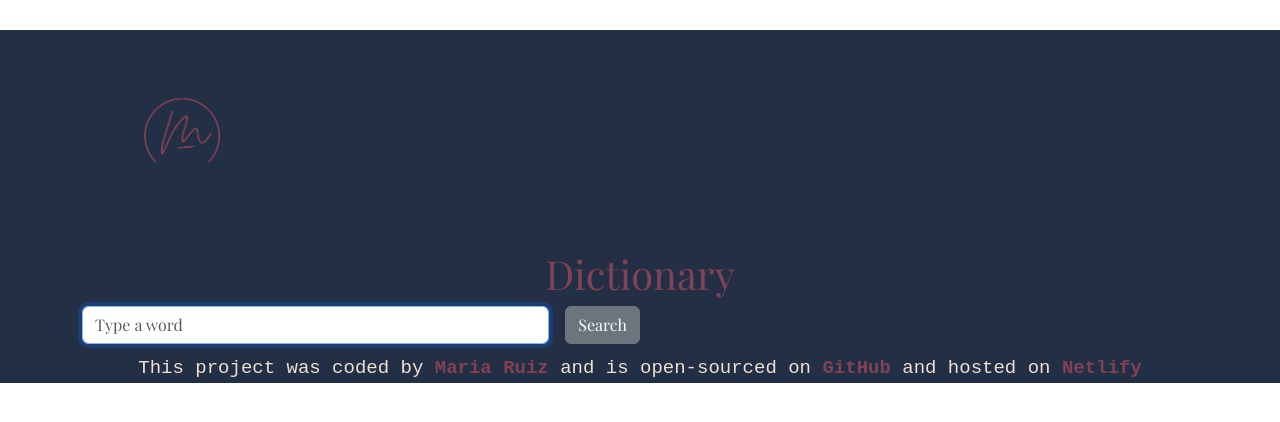
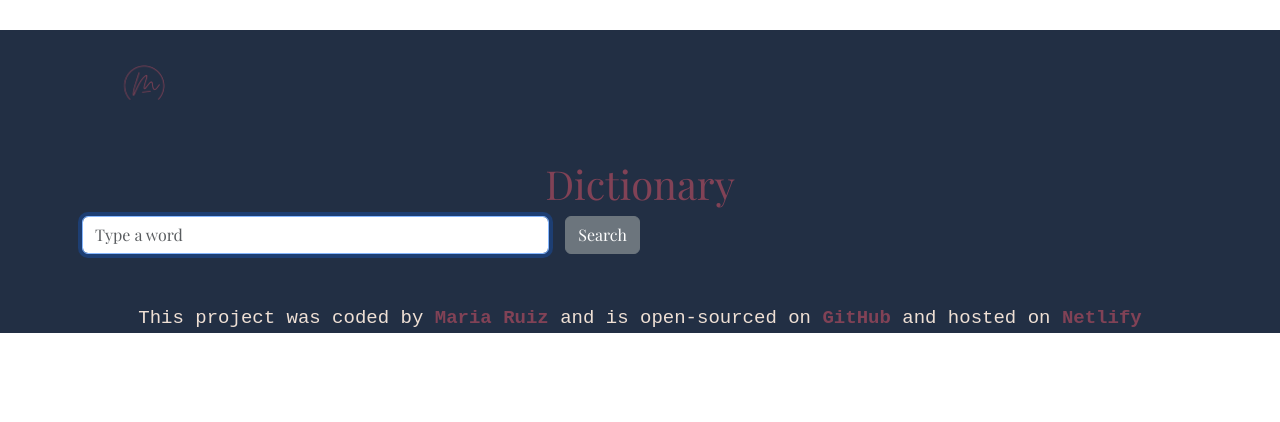
Before and after one commit to mariaruizgomez/dictionary-app, a React (Create React App) app: page / in a window 1280 px wide. Shown: the top 422 px of the page. Built offline with nearby package versions, Linux system fonts and the light colour scheme.

Commit message:
added some style

```diff
--- a/src/App.css
+++ b/src/App.css
@@ -1,27 +1,27 @@
 .App {
   text-align: center;
-  background-color: #222F44;
-  font-family: 'Playfair Display', serif;
+  background-color: #222f44;
+  font-family: "Playfair Display", serif;
 }
 
 h2 {
   color: #efe0d5;
-  font-family: 'Montserrat', sans-serif;
+  font-family: "Montserrat", sans-serif;
 }
 .App-header {
   margin: 30px 0;
 }
 .Personal-logo {
-  max-width: 190px;
+  max-width: 100px;
   display: block;
   margin: 20px;
-
 }
 
 .App footer {
   font-size: 19px;
   font-family: monospace;
   color: #efe0d5;
+  margin-top: 50px;
 }
 
 .App footer a {
--- a/src/App.js
+++ b/src/App.js
@@ -2,7 +2,7 @@ import logo from "./logo.png";
 import "./App.css";
 import Dictionary from "./Dictionary";
 
-function App() {
+export default function App() {
   return (
     <div className="App">
       <div className="container">
@@ -11,7 +11,6 @@ function App() {
         </header>
         <main className="main-content">
           <Dictionary />
-
         </main>
 
         <footer>
@@ -45,5 +44,3 @@ function App() {
     </div>
   );
 }
-
-export default App;
--- a/src/Dictionary.js
+++ b/src/Dictionary.js
@@ -4,12 +4,11 @@ import axios from "axios";
 import Results from "./Results";
 
 
-export default function Dictionary(props) {
+export default function Dictionary() {
   const [keyword, setKeyword] = useState("");
   const [results, setResults] = useState(null);
 
   function handleResponse(response) {
-
 
     setResults(response.data[0]);
   }
@@ -18,7 +17,7 @@ export default function Dictionary(props) {
     event.preventDefault();
 
     let apiUrl = `https://api.dictionaryapi.dev/api/v2/entries/en/${keyword}`;
-    console.log(apiUrl);
+
     axios.get(apiUrl).then(handleResponse);
   }
 
--- a/src/Meaning.css
+++ b/src/Meaning.css
@@ -0,0 +1,3 @@
+.Meaning h3 {
+    color: #efe0d5;
+}
--- a/src/Meaning.js
+++ b/src/Meaning.js
@@ -5,7 +5,7 @@ export default function Meaning(props) {
   return (
     <div className="Meaning">
       <h3>{props.meaning.partOfSpeech}</h3>
-      {props.meaning.definition.map(function (definition, index) {
+      {props.meaning.definitions.map(function (definition, index) {
         return (
           <div key={index}>
             <p>
--- a/src/Results.js
+++ b/src/Results.js
@@ -7,7 +7,7 @@ export default function Results(props) {
     return (
       <div className="Results">
         <h2>{props.results.word}</h2>
-        <p>
+
         {props.results.meanings.map(function (meaning, index) {
           return (
             <div key={index}>
@@ -15,7 +15,6 @@ export default function Results(props) {
             </div>
           );
         })}
-        </p>
       </div>
     );
   } else {
```
Lines whose indentation alone changed are shown as unchanged.
